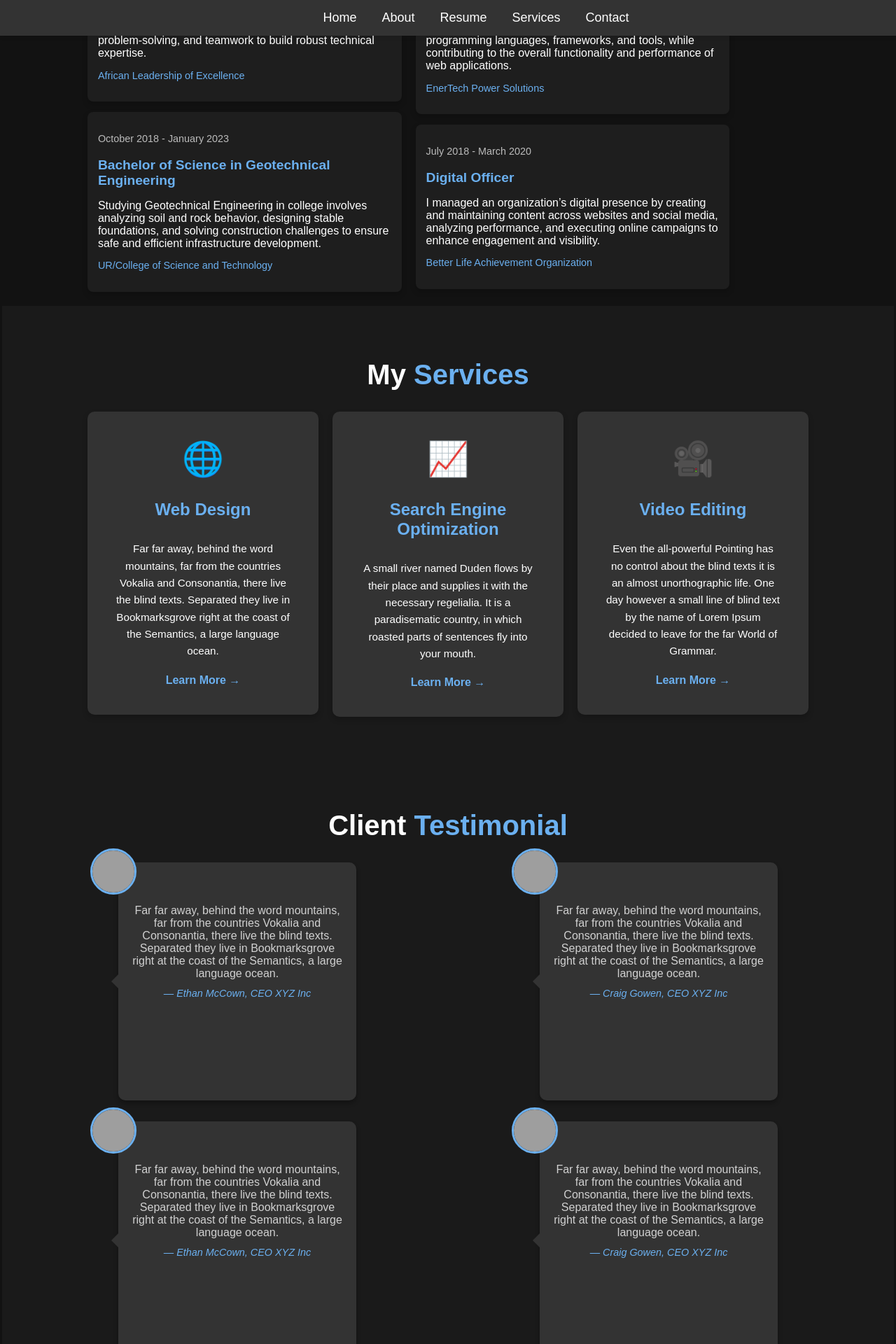
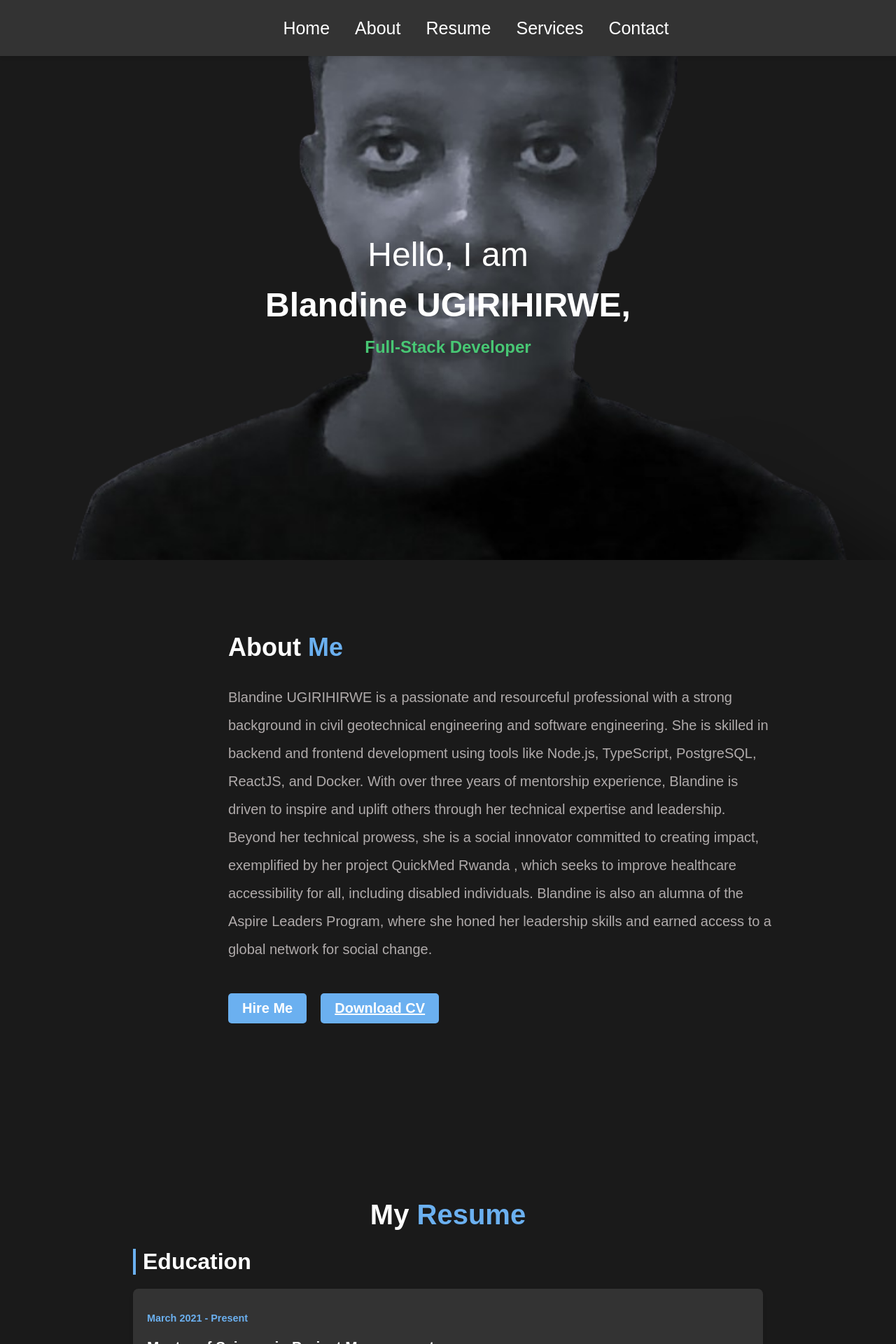
Before and after one commit to UBlandine/alx-portfolio, a React (Create React App) app: page / in a window 1280 px wide. Shown: the top 1920 px of the page at 70% size. Built offline with nearby package versions, Linux system fonts and the light colour scheme; grey boxes are pictures that could not be loaded.

Commit message:
all components user interface

```diff
--- a/src/components/About/About.css
+++ b/src/components/About/About.css
@@ -7,24 +7,26 @@
   padding: 50px 5%;
   margin: 1.5rem 7rem;
   display: flex;
+  flex-wrap: nowrap;
   align-items: center;
   justify-content: space-between;
   gap: 50px;
 }
 
-.about-image img {
-  width: 100%;  /* Makes the image responsive */
-  max-width: 500px;
-  border-radius: 10px;
-}
+
 
 .about-text {
-  max-width: 500px;
+  width: 900px;
   margin-bottom: 100px;
+  color: #b0abab;
+  margin-left: 150px;
+  font-size: 20px;
+  font-family: "Arial", sans-serif;
 }
 
 .about-text h2 {
   font-size: 36px;
+  color: #fff;
 }
 
 .about-text h2 span {
@@ -32,7 +34,8 @@
 }
 
 .about-text p {
-  line-height: 1.6;
+  line-height: 2;
+
 }
 
 .about-buttons {
@@ -52,6 +55,7 @@
 .about-buttons .hire-me {
   background-color: #6bb0f0;
   color: #fff;
+  font-size: 20px;
 }
 
 .about-buttons .download-cv {
@@ -72,3 +76,62 @@
 .about-buttons .btn:active {
   opacity: 0.7;
 }
+
+/* Media queries for responsiveness */
+
+/* Small screens (tablets) */
+@media (max-width: 768px) {
+  .about-container {
+    flex-direction: column;
+    align-items: center;
+    margin: 1.5rem 2rem;
+  }
+
+  .about-image img {
+    max-width: 100%;
+    margin-bottom: 30px;
+  }
+
+  .about-text h2 {
+    font-size: 28px;
+    text-align: center; /* Center align the heading */
+  }
+
+  .about-text p {
+    font-size: 16px;
+    text-align: center; /* Center align the paragraph */
+  }
+
+  .about-buttons {
+    flex-direction: column;
+    align-items: center;
+    gap: 15px;
+  }
+
+  .about-buttons .btn {
+    width: 100%;
+    text-align: center;
+    padding: 12px 20px;
+  }
+}
+
+/* Extra small screens (phones) */
+@media (max-width: 480px) {
+  .about-container {
+    margin: 1rem 1rem;
+  }
+
+  .about-text h2 {
+    font-size: 24px;
+    text-align: center; /* Ensure the text is centered on small devices */
+  }
+
+  .about-text p {
+    font-size: 14px;
+    text-align: center; /* Center the paragraph text */
+  }
+
+  .about-buttons .btn {
+    padding: 10px 15px;
+  }
+}
--- a/src/components/About/AboutF.js
+++ b/src/components/About/AboutF.js
@@ -2,7 +2,7 @@ import React from "react";
 import { Link } from 'react-router-dom';
 
 import "./About.css";
-import image from "../../image/Blando.jpg";
+// import image from "../../image/Blando.jpg";
 import cvFile from "../../assets/CV-2024.pdf";
 
 const About = () => {
@@ -10,26 +10,34 @@ const About = () => {
     <section className="about" id="about">
       <div className="about-container">
         {/* Left Section: Image */}
-        <div className="about-image">
+        {/* <div className="about-image">
           <img
             src={image}
             alt="Profile"
           />
-        </div>
+        </div> */}
 
         {/* Right Section: Text */}
         <div className="about-text">
           <h2>
             About <span>Me</span>
           </h2>
+
           <p>
-            Separated they live in Bookmarksgrove right at the coast of the
-            Semantics, a large language ocean.
-          </p>
-          <p>
-            A small river named Duden flows by their place and supplies it with
-            the necessary regelialia. It is a paradisematic country, in which
-            roasted parts of sentences fly into your mouth.
+
+Blandine UGIRIHIRWE is a passionate and resourceful professional with a strong background in civil
+geotechnical engineering and software engineering.
+She is skilled in backend and frontend development using
+tools like Node.js, TypeScript, PostgreSQL, ReactJS, and Docker.
+With over three years of mentorship experience, Blandine is driven to inspire and uplift others
+ through her technical expertise and leadership.
+
+Beyond her technical prowess, she is a social innovator
+committed to creating impact, exemplified by her project QuickMed Rwanda
+, which seeks to improve healthcare accessibility for all, including disabled individuals.
+ Blandine is also an alumna of the Aspire Leaders Program, where she honed her leadership
+  skills and earned access to a global network for social change.
+
           </p>
           <br />
           <div className="about-buttons">
--- a/src/components/Client/ClientTes.css
+++ /dev/null
@@ -1,76 +0,0 @@
-.testimonial-section {
-  padding: 50px;
-  background-color: #1a1a1a;
-  color: #fff;
-  text-align: center;
-}
-
-.testimonial-section h1 {
-  font-size: 2.5rem;
-  margin-bottom: 30px;
-}
-
-.testimonial-section .highlight {
-  color: #6bb0f0;
-}
-
-.testimonial-grid {
-  display: grid;
-  grid-template-columns: repeat(2, 1fr);
-  gap: 30px;
-  justify-items: center;
-}
-
-.testimonial-card {
-  width: 300px;
-  height: 300px;
-  background-color: #333;
-  border-radius: 10px;
-  box-shadow: 0 4px 6px rgba(0, 0, 0, 0.3);
-  padding: 20px;
-  position: relative;
-}
-
-.testimonial-card::before {
-  content: "";
-  position: absolute;
-  top: 50%;
-  left: -20px;
-  transform: translateY(-50%);
-  border: 10px solid transparent;
-  border-right-color: #333;
-}
-
-.testimonial-image {
-  position: absolute;
-  top: -20px;
-  left: -40px;
-  width: 60px;
-  height: 60px;
-  border-radius: 50%;
-  overflow: hidden;
-  border: 3px solid #6bb0f0;
-}
-
-.testimonial-image img {
-  width: 100%;
-  height: 100%;
-  object-fit: cover;
-}
-
-.testimonial-content {
-  margin-top: 40px;
-  text-align: center;
-}
-
-.testimonial-content p {
-  font-size: 1rem;
-  margin-bottom: 10px;
-  color: #d1d1d1;
-}
-
-.testimonial-content span {
-  font-size: 0.9rem;
-  font-style: italic;
-  color: #6bb0f0;
-}
--- a/src/components/Client/ClientTes.js
+++ /dev/null
@@ -1,63 +0,0 @@
-import React from "react";
-
-import "./ClientTes.css";
-
-const testimonials = [
-  {
-    id: 1,
-    image: "https://via.placeholder.com/60",
-    text: "Far far away, behind the word mountains, far from the countries Vokalia and Consonantia, there live the blind texts. Separated they live in Bookmarksgrove right at the coast of the Semantics, a large language ocean.",
-    author: "Ethan McCown",
-    position: "CEO XYZ Inc",
-  },
-  {
-    id: 2,
-    image: "https://via.placeholder.com/60",
-    text: "Far far away, behind the word mountains, far from the countries Vokalia and Consonantia, there live the blind texts. Separated they live in Bookmarksgrove right at the coast of the Semantics, a large language ocean.",
-    author: "Craig Gowen",
-    position: "CEO XYZ Inc",
-  },
-  {
-    id: 3,
-    image: "https://via.placeholder.com/60",
-    text: "Far far away, behind the word mountains, far from the countries Vokalia and Consonantia, there live the blind texts. Separated they live in Bookmarksgrove right at the coast of the Semantics, a large language ocean.",
-    author: "Ethan McCown",
-    position: "CEO XYZ Inc",
-  },
-  {
-    id: 4,
-    image: "https://via.placeholder.com/60",
-    text: "Far far away, behind the word mountains, far from the countries Vokalia and Consonantia, there live the blind texts. Separated they live in Bookmarksgrove right at the coast of the Semantics, a large language ocean.",
-    author: "Craig Gowen",
-    position: "CEO XYZ Inc",
-  },
-];
-
-const Testimonial = () => {
-  return (
-    <section className="testimonial-section" id="client">
-      <h1>
-        Client <span className="highlight">Testimonial</span>
-      </h1>
-      <div className="testimonial-grid">
-        {testimonials.map((testimonial) => (
-          <div className="testimonial-card" key={testimonial.id}>
-            <div className="testimonial-image">
-            <img src="../../image/Blando.jpg" alt="" />
-
-
-            </div>
-            <div className="testimonial-content">
-              <p>{testimonial.text}</p>
-              <span>
-                — {testimonial.author}, {testimonial.position}
-              </span>
-            </div>
-          </div>
-        ))}
-      </div>
-    </section>
-  );
-};
-
-export default Testimonial;
--- a/src/components/Contact/Contact.css
+++ b/src/components/Contact/Contact.css
@@ -1,53 +1,53 @@
-/* General Page Styles */
-body {
-  margin: 0;
-  font-family: Arial, sans-serif;
-}
-
+/* General Contact Page Styles */
 .contact-page {
-  background-color: #1e1e1e;
+  background-color: #1a1a1a;
   color: white;
+  padding: 40px 20px;
   min-height: 100vh;
-  max-width: fit-content;
   display: flex;
   flex-direction: column;
   align-items: center;
-  justify-content: space-between;
-  padding: 20px;
-  margin-left: 60px;
 }
 
+/* Title Styling */
 .title {
   font-size: 36px;
   font-weight: bold;
   margin-bottom: 40px;
 }
 
+.span {
+  color: #6bb0f0;
+}
+
 /* Contact Container */
 .contact-container {
   display: flex;
   flex-wrap: wrap;
-  gap: 10px;
-  justify-content: center;
+  justify-content: space-between;
+  gap: 40px;
   max-width: 900px;
-  padding: 20px;
-
+  width: 100%;
+  margin: 0 auto;
 }
 
-/* Contact Form */
+/* Contact Form Styles */
 .contact-form {
-  flex: .5;
-  margin-left: 7%;
-  min-width: 200px;
+  flex: 1;
+  min-width: 280px;
+  max-width: 500px;
+}
+
+.contact-form h2 {
+  font-size: 24px;
   margin-bottom: 20px;
-  /* margin-top: 20px; */
 }
 
 .form-input,
 .form-textarea {
-  width: 120%;
+  width: 110%;
   padding: 10px;
-  margin-bottom: 15px;
+  margin-bottom: 20px;
   border-radius: 5px;
   border: none;
   background-color: #2d2d2d;
@@ -59,11 +59,9 @@ body {
   height: 150px;
   resize: none;
 }
-.span{
-  color: #6bb0f0;
-}
+
 .submit-button {
-  width: 50%;
+  width: 100%;
   padding: 10px;
   background-color: #6bb0f0;
   color: black;
@@ -80,9 +78,10 @@ body {
 
 /* Contact Details */
 .contact-details {
-  flex: 2;
-  min-width: 300px;
-  margin-left: 300px;
+  flex: 1;
+  margin-left: 50px;
+  min-width: 250px;
+  max-width: 500px;
 }
 
 .contact-details h2 {
@@ -121,12 +120,33 @@ body {
 }
 
 .social-icon {
-  margin: 30px 20px;
+  margin: 0 10px;
   color: white;
-  font-size: 18px;
+  font-size: 20px;
   transition: color 0.3s;
 }
 
 .social-icon:hover {
   color: #6bb0f0;
 }
+
+/* Responsive Styles */
+@media (max-width: 768px) {
+  .contact-container {
+    flex-direction: column;
+    align-items: center;
+  }
+
+  .contact-form,
+  .contact-details {
+    max-width: 90%;
+  }
+
+  .footer {
+    font-size: 12px;
+  }
+
+  .social-icon {
+    font-size: 18px;
+  }
+}
--- a/src/components/Home/Header.js
+++ b/src/components/Home/Header.js
@@ -1,5 +1,5 @@
 import React, { useState } from "react";
-import { Link } from "react-router-dom";
+import { Link } from "react-router-dom"; // If you still want to use react-router for routing
 import "./Home.css";
 
 const Header = () => {
@@ -20,19 +20,19 @@ const Header = () => {
         {/* Navigation links */}
         <ul className={`nav-links ${isMenuOpen ? "show" : ""}`}>
           <li>
-            <Link to="/" onClick={toggleMenu}>Home</Link>
+            <Link to="/" onClick={toggleMenu}>Home</Link> {/* Keep the Home link */}
           </li>
           <li>
-            <Link to="#about" onClick={toggleMenu}>About</Link>
+            <a href="#about" onClick={toggleMenu}>About</a>
           </li>
           <li>
-            <Link to="#resume" onClick={toggleMenu}>Resume</Link>
+            <a href="#resume" onClick={toggleMenu}>Resume</a>
           </li>
           <li>
-            <Link to="#services" onClick={toggleMenu}>Services</Link>
+            <a href="#services" onClick={toggleMenu}>Services</a>
           </li>
           <li>
-            <Link to="#contact" onClick={toggleMenu}>Contact</Link>
+            <a href="#contact" onClick={toggleMenu}>Contact</a>
           </li>
         </ul>
       </nav>
--- a/src/components/Home/Home.css
+++ b/src/components/Home/Home.css
@@ -11,6 +11,7 @@ body {
   top: 0;
   left: 0;
   width: 100%;
+  height: 50px;
   z-index: 1000;
   display: flex;
   justify-content: center;
@@ -29,10 +30,10 @@ body {
 }
 
 .nav-links a {
-  color: white;
+  color: #fff;
   text-decoration: none;
   font-weight: 500;
-  font-size: 18px;
+  font-size: 25px;
   padding: 8px;
   transition: color 0.3s;
 }
@@ -55,40 +56,6 @@ body {
   text-decoration: none;
 }
 
-.dropdown {
-  list-style: none;
-  position: absolute;
-  top: 100%;
-  left: 0;
-  background: #333;
-  padding: 10px 0;
-  border-radius: 5px;
-  display: none; /* Hide dropdown by default */
-  flex-direction: column;
-  min-width: 150px;
-  z-index: 1000;
-}
-
-.dropdown li {
-  margin: 0;
-}
-
-.dropdown a {
-  color: white;
-  padding: 10px 20px;
-  display: block;
-  text-align: left;
-}
-
-.dropdown a:hover {
-  background: #6bb0f0;
-  color: black;
-}
-
-/* Show dropdown on hover */
-.dropdown-container:hover .dropdown {
-  display: flex;
-}
 
 /* menu styles */
 .menu-icon {
@@ -161,7 +128,7 @@ body {
   }
 
   .menu-icon {
-    display: block; /* Show hamburger icon */
+    display: block;
   }
 
   .nav-links {
@@ -225,3 +192,9 @@ body {
     padding: 0 10px;
   }
 }
+/* Large screen media query example */
+@media (min-width: 1200px) {
+  .nav-links {
+    display: flex; /* Make sure it's not hidden by accident */
+  }
+}
--- a/src/components/Home/HomeF.js
+++ b/src/components/Home/HomeF.js
@@ -3,7 +3,6 @@ import Header from "../Home/Header";
 import About from "../About/AboutF";
 import Resume from "../Resume/ResumeF";
 import Services from "../Services/ServicesF";
-import Client from "../Client/ClientTes";
 import Contact from "../Contact/ContactF";
 import "./Home.css";
 
@@ -41,7 +40,6 @@ const Home = () => {
       <About />
       <Resume />
       <Services />
-      <Client />
       <Contact />
     </div>
   );
--- a/src/components/Resume/Resume.css
+++ b/src/components/Resume/Resume.css
@@ -1,102 +1,125 @@
-/* Resume.css */
+/* General Styles */
+body {
+  font-family: 'Arial', sans-serif;
+  margin: 0;
+  padding: 0;
+  color: #fff;
+  background-color: #1a1a1a;
 
-body {
-  margin: 0;
-  font-family: Arial, sans-serif;
-  background-color: #121212;
-  color: #fff;
-  display: flex;
-  justify-content: center;
-  align-items: center;
-  height: 100vh;
 }
 
 .resume-container {
-  width: 80%;
-  max-width: 1200px;
-  padding: 20px;
-  text-align: center;
+  max-width: 900px; /* Set the maximum width */
+  width: 100%; /* Ensure it adapts to smaller screens */
+  margin: 0 auto; /* Center the container */
+  padding: 50px 20px; /* Add some padding for spacing */
 }
 
 .resume-container h1 {
   font-size: 2.5rem;
+  text-align: center;
   margin-bottom: 20px;
+  color: #fff;
 }
 
 .resume-container h1 span {
-  color: #6bb0f0;
+  color: #6bb0f0; /* Accent color */
 }
 
-.resume-sections {
-  padding-left: 10%;
-  display: flex;
-  flex-wrap: wrap;
-  justify-content: space-between;
-  gap: 20px;
-}
-
+/* Section Styles */
 .section {
-
-  flex: 1 1 45%;
-  max-width: 50%;
-  min-width: 300px;
+  margin-bottom: 50px;
 }
 
 .section h2 {
-  font-size: 1.8rem;
-  margin-bottom: 15px;
-  text-align: left;
+  font-size: 2rem;
+  color: #fff;
+  margin-bottom: 20px;
+  border-left: 4px solid #6bb0f0; /* Accent border */
+  padding-left: 10px;
 }
 
 .cards-container {
   display: flex;
-  flex-direction: column;
-  gap: 15px;
+  flex-wrap: wrap;
+  gap: 20px;
+  justify-content: space-between;
 }
 
+/* Card Styles */
 .card {
-  background: #1e1e1e;
+  background: #333333;
   border-radius: 8px;
-  padding: 15px;
-  box-shadow: 0 4px 8px rgba(0, 0, 0, 0.2);
-  text-align: left;
+  box-shadow: 0 4px 6px rgba(0, 0, 0, 0.1);
+  padding: 20px;
+  flex: 1 1 calc(100% - 20px); /* Full width of container */
+  max-width: 100%; /* Ensure it fits the container */
+  transition: transform 0.3s, box-shadow 0.3s;
 }
 
-.card .date {
+.card:hover {
+  transform: translateY(-10px);
+  box-shadow: 0 6px 12px rgba(0, 0, 0, 0.15);
+}
+
+.date {
   font-size: 0.9rem;
-  color: #bbb;
+  color: #6bb0f0;
+  font-weight: bold;
   margin-bottom: 10px;
 }
 
 .card h3 {
-  font-size: 1.2rem;
-  margin-bottom: 10px;
-  color:#6bb0f0;
-}
-
-.card .description {
-  font-size: 1rem;
+  font-size: 1.3rem;
+  color: #fff;
   margin-bottom: 10px;
 }
 
-.card .institution {
+.description {
+  font-size: 1rem;
+  line-height: 1.6;
+  margin-bottom: 10px;
+  color: #b0abab;
+  font-weight: 50;
+}
+
+.institution {
   font-size: 0.9rem;
-  color: #6bb0f0;
+  color: #777;
+  font-style: italic;
 }
 
 /* Responsive Design */
 @media (max-width: 768px) {
-  body {
-    height: auto;
-    padding: 20px;
+  .cards-container {
+    flex-direction: column;
+    gap: 30px;
   }
 
-  .resume-sections {
-    flex-direction: column;
-    align-items: center;
+  .resume-container h1 {
+    font-size: 2rem;
   }
 
-  .section {
-    max-width: 100%;
+  .section h2 {
+    font-size: 1.5rem;
   }
 }
+
+@media (max-width: 480px) {
+  .resume-container {
+    padding: 20px 10px;
+  }
+
+  .card {
+    padding: 15px;
+  }
+
+  .card h3 {
+    font-size: 1.2rem;
+  }
+
+  .description,
+  .institution {
+    font-size: 0.9rem;
+  }
+}
--- a/src/components/Services/Services.css
+++ b/src/components/Services/Services.css
@@ -1,60 +1,112 @@
+/* General Styles */
+body {
+  font-family: "Arial", sans-serif;
+  margin: 0;
+  padding: 0;
+  background-color: #1a1a1a;
+  color: #fff;
+}
+
 .services-container {
-  background-color: #1a1a1a;
-  color: #ffffff;
-  padding: 50px;
+  max-width: 900px;
+  width: 100%;
+  margin: 0 auto;
+  padding: 50px 20px;
   text-align: center;
 }
 
 .services-title {
   font-size: 2.5rem;
-  margin-bottom: 30px;
+  margin-bottom: 40px;
+  color: #fff;
 }
 
 .services-title span {
+  color: #6bb0f0; /* Highlight color */
+}
+
+/* Grid Styles */
+.services-grid {
+  display: flex;
+  flex-direction: column; /* Stack items vertically */
+  gap: 40px; /* Space between cards */
+}
+
+/* Service Card Styles */
+.service-card {
+  background: #333333;
+
+  border-radius: 8px;
+  box-shadow: 0 4px 6px rgba(0, 0, 0, 0.1);
+  padding: 30px;
+  text-align: left;
+  transition: transform 0.3s, box-shadow 0.3s;
+}
+
+.service-card:hover {
+  transform: translateY(-10px);
+  box-shadow: 0 6px 12px rgba(0, 0, 0, 0.15);
+}
+
+.service-icon {
+  font-size: 2.5rem;
+  margin-bottom: 20px;
   color: #6bb0f0;
 }
 
-.services-grid {
-  display: flex;
-  gap: 20px;
-  justify-content: center;
-  flex-wrap: wrap;
-}
-
-.service-card {
-  background-color: #333333;
-  padding: 40px;
-  border-radius: 10px;
-  width: 250px;
-  box-shadow: 0 4px 8px rgba(0, 0, 0, 0.2);
-  text-align: center;
-  height: 100%;
-}
-
-.service-icon {
-  font-size: 3rem;
-  color: #6bb0f0;
-  margin-bottom: 20px;
-}
-
 .service-card h2 {
-  font-size: 1.5rem;
-  margin: 30px 0;
-  color: #6bb0f0;
+  font-size: 1.7rem;
+  color: #fff;
+  margin-bottom: 15px;
 }
 
 .service-card p {
-  font-size: 0.95rem;
+  font-size: 1rem;
   line-height: 1.6;
   margin-bottom: 20px;
+  color: #b0abab;
 }
 
 .learn-more {
   color: #6bb0f0;
   text-decoration: none;
   font-weight: bold;
+  transition: color 0.3s;
 }
 
 .learn-more:hover {
-  text-decoration: underline;
+  color: #3a8dcc;
 }
+
+/* Responsive Design */
+@media (max-width: 768px) {
+  .service-card {
+    padding: 20px;
+  }
+
+  .service-card h2 {
+    font-size: 1.5rem;
+  }
+
+  .service-card p {
+    font-size: 0.9rem;
+  }
+}
+
+@media (max-width: 480px) {
+  .services-title {
+    font-size: 2rem;
+  }
+
+  .service-card {
+    padding: 15px;
+  }
+
+  .service-card h2 {
+    font-size: 1.2rem;
+  }
+
+  .service-card p {
+    font-size: 0.85rem;
+  }
+}
```
